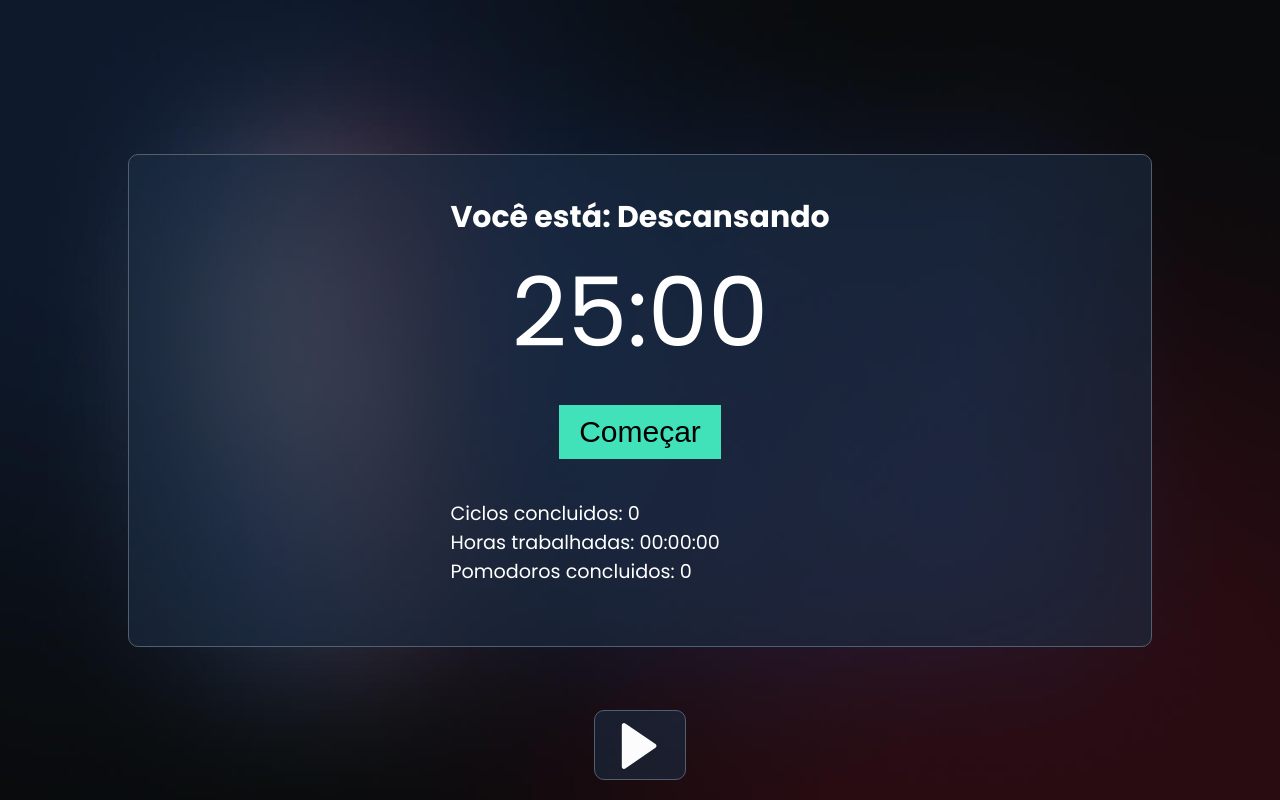
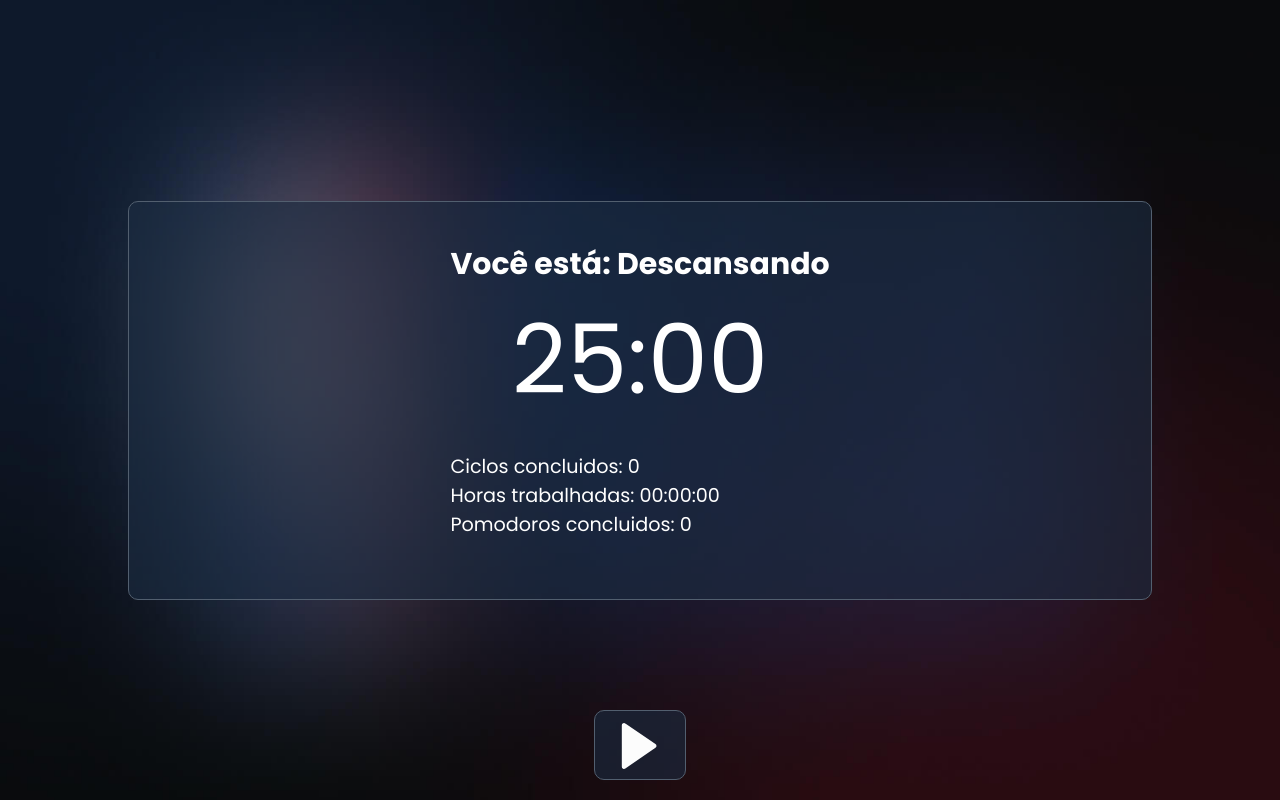
Before and after one commit to iamdevmarcos/pomodoro-web, a React (Create React App) app: page / in a window 1280 px wide. Built offline with nearby package versions, Linux system fonts and the light colour scheme.

Commit message:
refactor: removing empty folders

```diff
--- a/src/components/organisms/PomodoroTimer/index.tsx
+++ b/src/components/PomodoroTimer/index.tsx
@@ -1,14 +1,14 @@
 import React, { useCallback, useEffect, useState } from "react";
 import { Container, Menu } from "./styles";
-import { PomodoroTimerProps } from "../../../interfaces/pomodoro";
+import { PomodoroTimerProps } from "../../interfaces/pomodoro";
 
-import { useInterval } from "../../../hooks/useInterval";
-import { secondsToTime } from "../../../utils";
+import { useInterval } from "../../hooks/useInterval";
+import { secondsToTime } from "../../utils";
 
-import { Timer, Button, MenuItem } from "../../index";
+import { Timer, MenuItem } from "../index";
 
-const bellStart = require("../../../assets/sounds/bell-start.mp3");
-const bellFinish = require("../../../assets/sounds/bell-finish.mp3");
+const bellStart = require("../../assets/sounds/bell-start.mp3");
+const bellFinish = require("../../assets/sounds/bell-finish.mp3");
 const audioStartWorking = new Audio(bellStart);
 const audioStopWorking = new Audio(bellFinish);
 
@@ -102,21 +102,6 @@ const PomodoroTimer: React.FC<PomodoroTimerProps> = ({
         <h2>Você está: {working ? "Trabalhando" : "Descansando"}</h2>
         <Timer mainTime={mainTime} />
 
-        <div className="controls">
-          {!working && <Button title="Começar" onClick={startWorking} />}
-
-          {working && !timeCounter && (
-            <Button title="Descansar" onClick={() => startResting(false)} />
-          )}
-
-          {working && (
-            <Button
-              title={timeCounter ? "Pausar" : "Voltar"}
-              onClick={() => setTimeCounter(!timeCounter)}
-            />
-          )}
-        </div>
-
         <div className="details">
           <p>Ciclos concluidos: {completedCycles}</p>
           <p>Horas trabalhadas: {secondsToTime(fullWorkingTime)}</p>
--- a/src/components/organisms/PomodoroTimer/styles.ts
+++ b/src/components/PomodoroTimer/styles.ts
@@ -21,12 +21,6 @@ export const Container = styled.div`
   .timer {
     font-size: 6rem;
     text-align: center;
-
-    .controls {
-      display: flex;
-      align-items: center;
-      justify-content: space-between;
-    }
 
     .details {
       text-align: left;
--- a/src/components/organisms/Timer/index.tsx
+++ b/src/components/Timer/index.tsx
@@ -1,7 +1,7 @@
 import React from "react";
-import { TimerProps } from "../../../interfaces/timer";
+import { TimerProps } from "../../interfaces/timer";
 
-import { secondsToMinutes } from "../../../utils";
+import { secondsToMinutes } from "../../utils";
 
 const Timer: React.FC<TimerProps> = ({ mainTime }) => {
   return <div className="container">{secondsToMinutes(mainTime)}</div>;
--- a/src/components/atoms/Button/index.tsx
+++ /dev/null
@@ -1,12 +0,0 @@
-import React from "react";
-import { ButtonProps } from "../../../interfaces/button";
-
-const Button: React.FC<ButtonProps> = ({ title, className, onClick }) => {
-  return (
-    <button onClick={onClick} className={className}>
-      {title}
-    </button>
-  );
-};
-
-export default Button;
```
Also changed, not shown: src/components/index.ts (+3 -5 lines), src/components/MenuItem/index.tsx (renamed from src/components/organisms/MenuItem/index.tsx), src/components/MenuItem/styles.ts (renamed from src/components/organisms/MenuItem/styles.ts), src/components/MenuItem/types.d.ts (renamed from src/components/organisms/MenuItem/types.d.ts).
